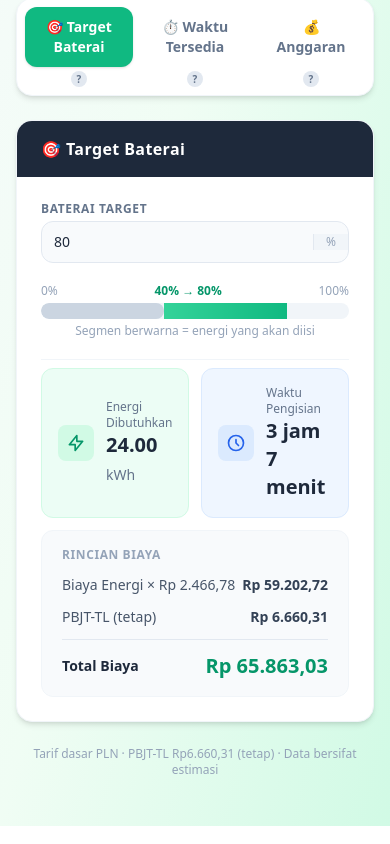
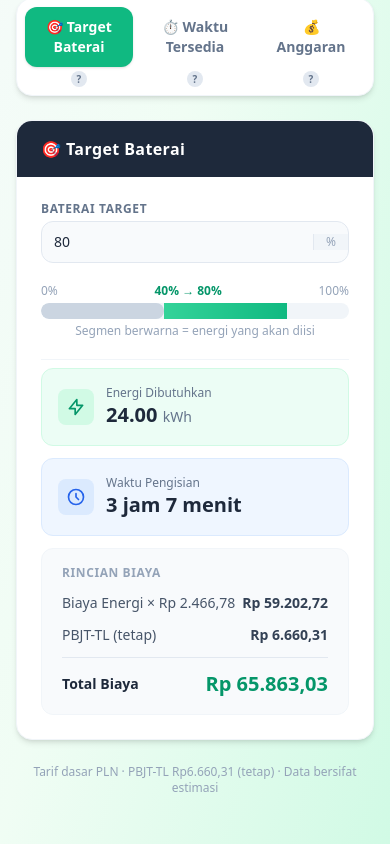
Before and after one commit to rendicahya/kwh-ev, a Svelte app: page / in a window 390 px wide. Shown: the part 709-1553 px from the top of the page. Built offline with nearby package versions, Linux system fonts and the light colour scheme.

Commit message:
Updated result card to 1 column

```diff
--- a/src/components/ResultCard.svelte
+++ b/src/components/ResultCard.svelte
@@ -12,7 +12,7 @@
 </script>
 
 <div class="space-y-3 pt-2 border-t border-slate-100">
-  <div class="grid grid-cols-2 gap-3">
+  <div class="grid grid-cols-1 sm:grid-cols-2 gap-3">
     <div class="flex items-center gap-3 bg-emerald-50 border border-emerald-100 rounded-xl px-4 py-4">
       <div class="bg-emerald-100 text-emerald-600 rounded-lg p-2">
         <svg xmlns="http://www.w3.org/2000/svg" class="w-5 h-5" fill="none" viewBox="0 0 24 24" stroke="currentColor">
```
